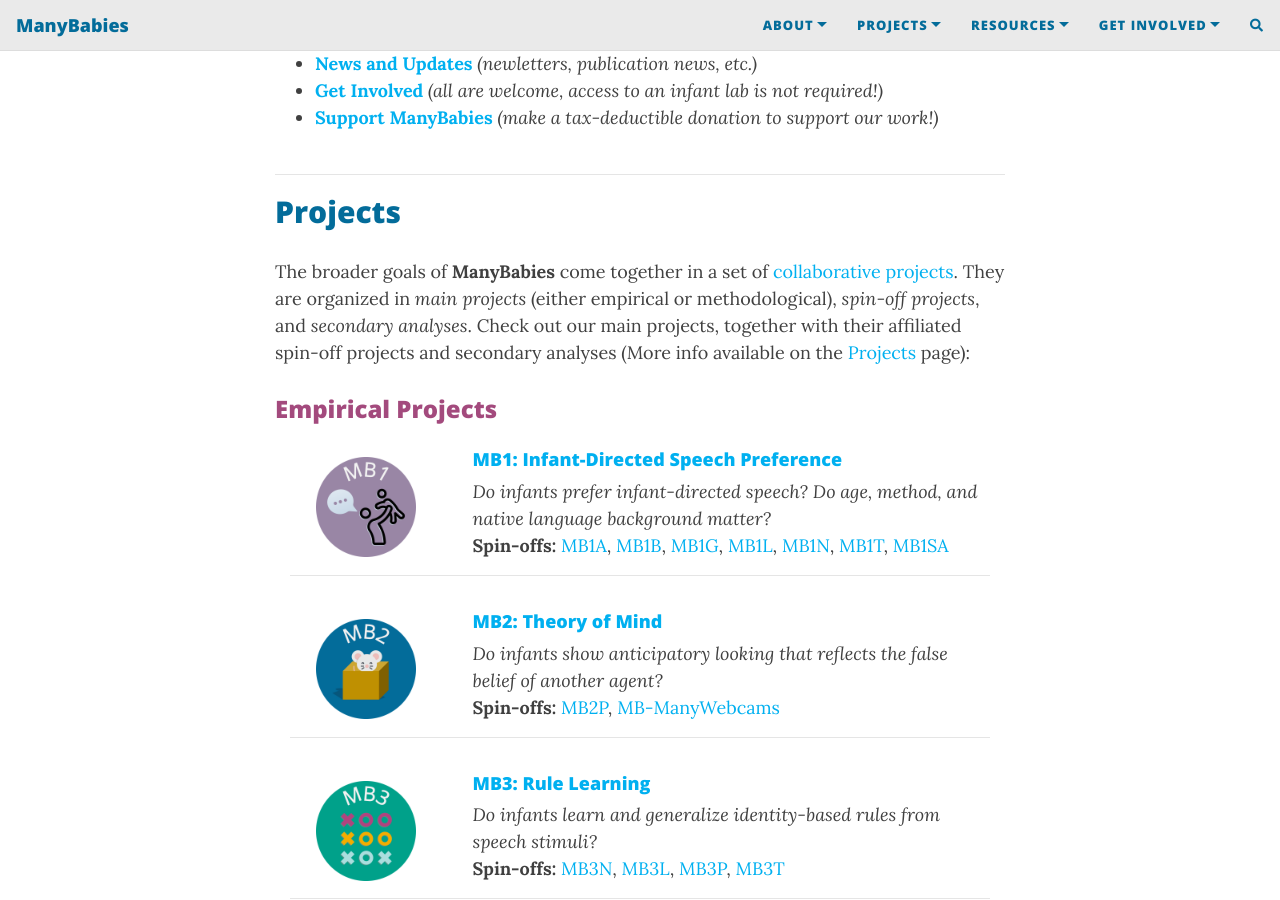
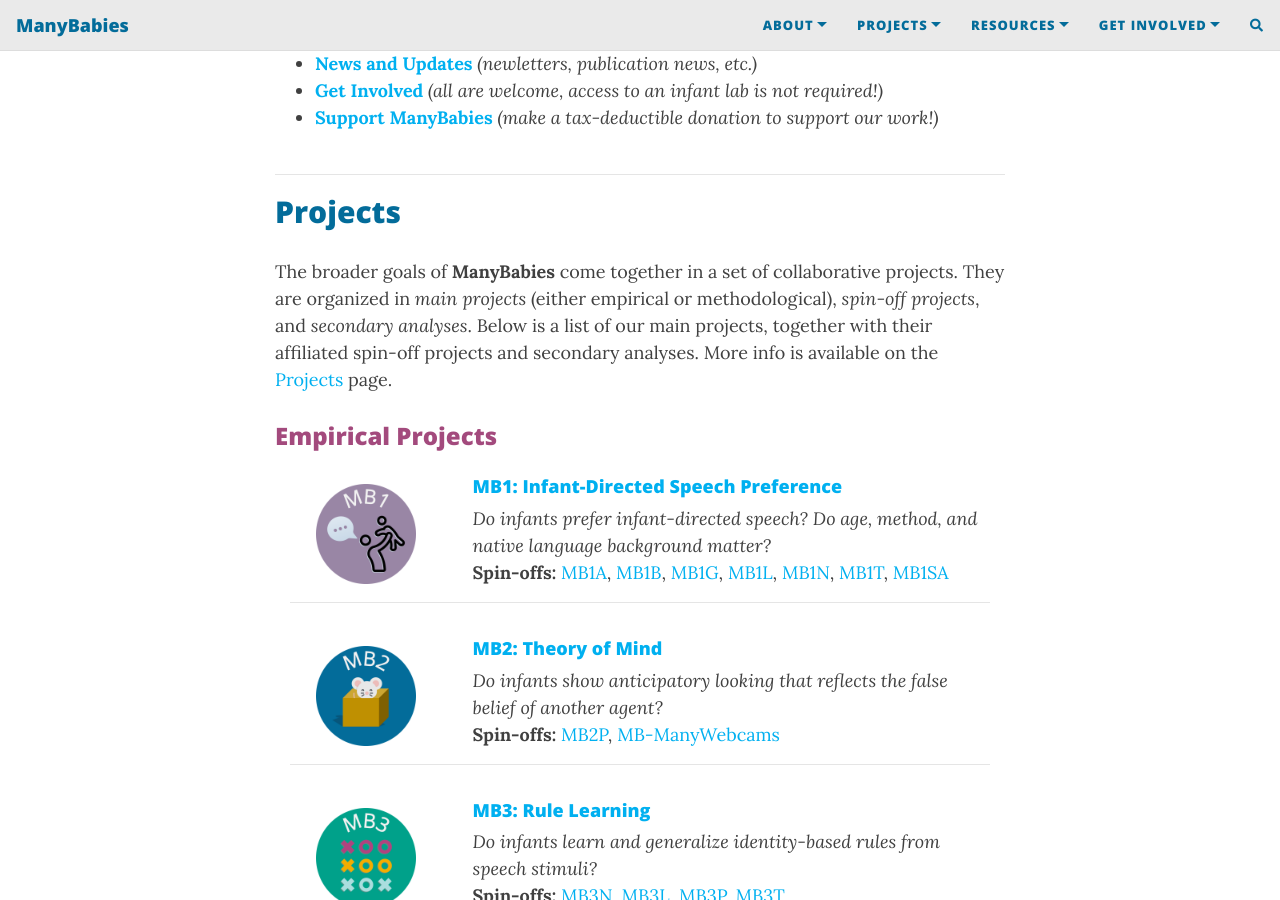
Before and after one commit to manybabies/manybabies.github.io, a Jekyll site: the page built from index.md, in a window 1280 px wide and 900 px high, scrolled down 806 px. Built offline with Jekyll 4.4.1, drawn with Linux system fonts in a browser that asks for light colours; nearby versions of some CDN libraries; comment, search, counter and statistics services are not loaded.

Commit message:
Update index.md

```diff
--- a/index.md
+++ b/index.md
@@ -22,7 +22,7 @@
 
 ## Projects
 
-The broader goals of <b>ManyBabies</b> come together in a set of <a href="{{site.baseurl}}{% link projects.md %}"> collaborative projects</a>. They are organized in <i>main projects</i> (either empirical or methodological), <i>spin-off projects</i>, and <i>secondary analyses</i>. Check out our main projects, together with their affiliated spin-off projects and secondary analyses (More info available on the [Projects]({{site.baseurl}}/projects/) page):
+The broader goals of <b>ManyBabies</b> come together in a set of collaborative projects. They are organized in <i>main projects</i> (either empirical or methodological), <i>spin-off projects</i>, and <i>secondary analyses</i>. Below is a list of our main projects, together with their affiliated spin-off projects and secondary analyses. More info is available on the [Projects]({{site.baseurl}}/projects/) page.
 
 ### Empirical Projects
 
```
